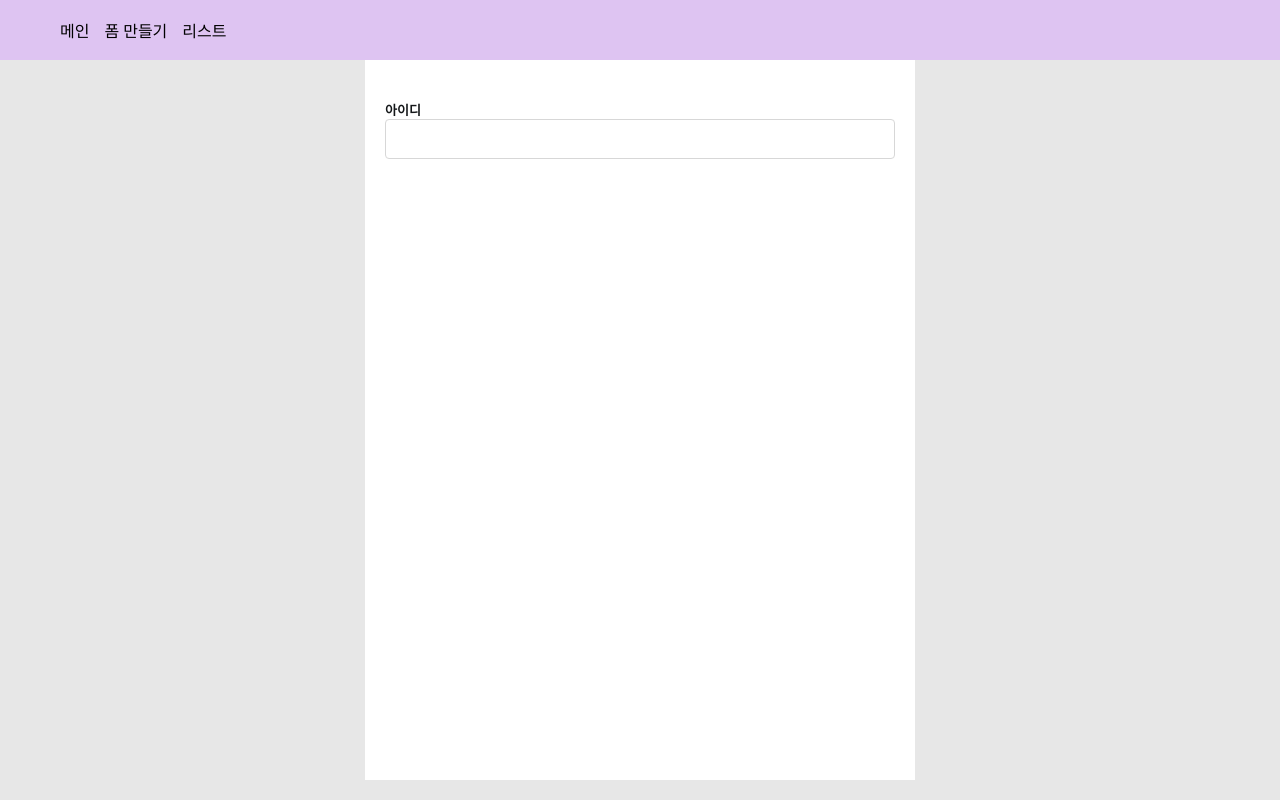
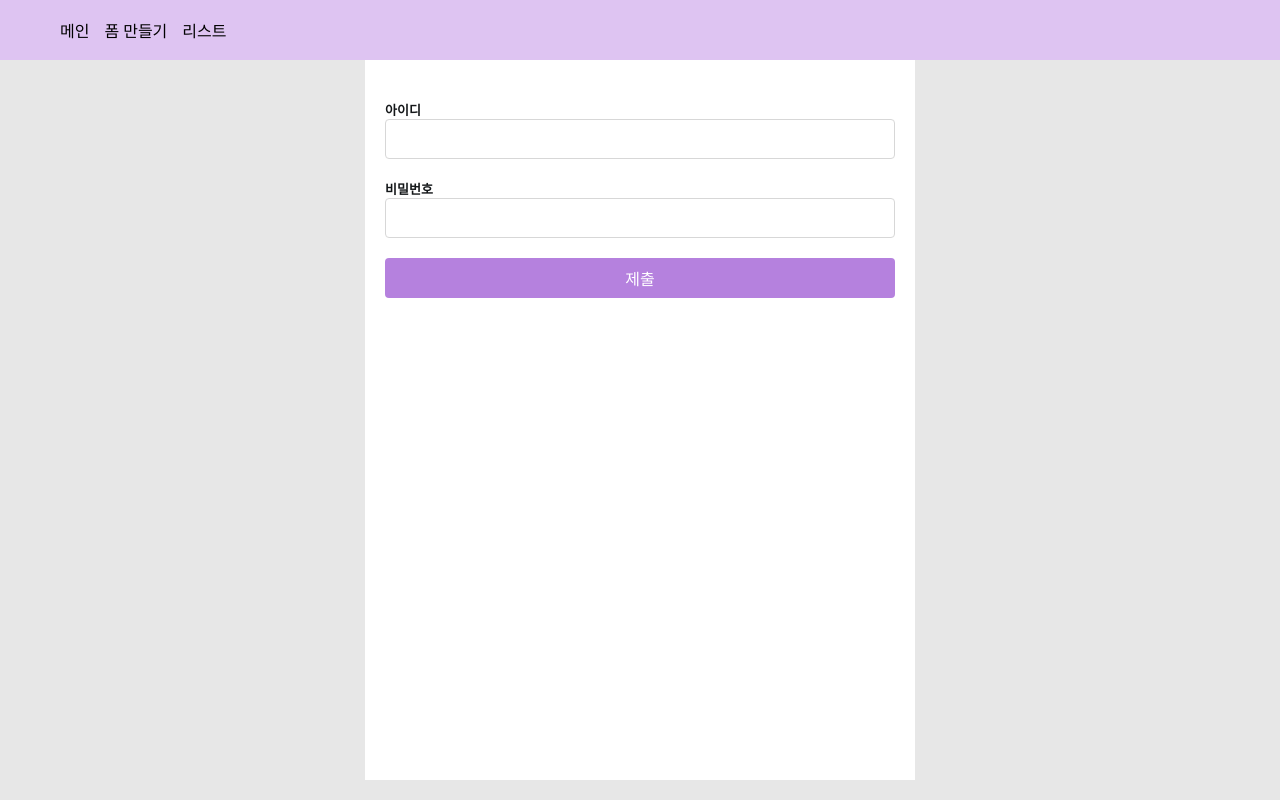
Before and after one commit to Abangpa1ace/Next13-Practice, a Next.js app: page /form in a window 1280 px wide. Built offline with nearby package versions, Linux system fonts and the light colour scheme.

Commit message:
[feat] Form 컨테이너 제작중

```diff
--- a/app/form/page.tsx
+++ b/app/form/page.tsx
@@ -1,16 +1,23 @@
 'use client'
 import styled from '@emotion/styled';
+import FormContainer from '../../components/form/shared/FormContainer';
 import InputText from '../../components/form/shared/inputs/InputText';
 
 function FormPage(): JSX.Element {
   return (
-      <Container>
+    <Container>
+      <FormContainer formId='my-form'>
         <InputText id="id" title="아이디" />
-      </Container>
+        <InputText id="password" title="비밀번호" />
+      </FormContainer>
+    </Container>
   )
 }
 
 const Container = styled.section`
+  display: flex;
+  flex-direction: column;
+  row-gap: 15px;
   width: 550px;
   min-height: calc(100vh - 80px);
   margin: 0 auto;
--- /dev/null
+++ b/components/common/button/BaseButton.tsx
@@ -0,0 +1,31 @@
+import styled from "@emotion/styled";
+import { PropsWithChildren } from "react";
+
+interface Props extends  React.ButtonHTMLAttributes<HTMLButtonElement>{
+  theme?: 'white' | 'purple1'
+}
+
+function BaseButton({ children, theme = 'purple1', ...restProps }: PropsWithChildren<Props>) {
+  return (
+    <Button theme={theme} {...restProps}>
+      {children || '확인'}
+    </Button>
+  )
+}
+
+const Button = styled.button`
+  display: flex;
+  justify-content: center;
+  align-items: center;
+  width: 100%;
+  height: 40px;
+  padding: 5px 10px;
+  font-size: 16px;
+  background-color: #b581de;
+  color: #fff;
+  border: none;
+  border-radius: 4px;
+  cursor: pointer;
+`;
+
+export default BaseButton;
--- /dev/null
+++ b/components/form/shared/FormContainer.tsx
@@ -0,0 +1,32 @@
+import styled from "@emotion/styled";
+import React, { PropsWithChildren } from "react";
+import BaseButton from "../../common/button/BaseButton";
+
+interface Props {
+  formId: string;
+  handleSubmitForm?: () => void;
+}
+
+function FormContainer({ children, formId, handleSubmitForm }: PropsWithChildren<Props>) {
+  const handleSubmit = (e: React.FormEvent<HTMLFormElement>) => {
+    e.preventDefault();
+
+    console.log('submit!');
+    handleSubmitForm?.();
+  }
+
+  return (
+    <Form id={formId} onSubmit={handleSubmit}>
+      {children}
+      <BaseButton type="submit">제출</BaseButton>
+    </Form>
+  )
+}
+
+const Form = styled.form`
+  display: flex;
+  flex-direction: column;
+  row-gap: 20px;
+`;
+
+export default FormContainer;
```
Also changed, not shown: components/form/shared/buttons/SubmitButton.tsx (added).
